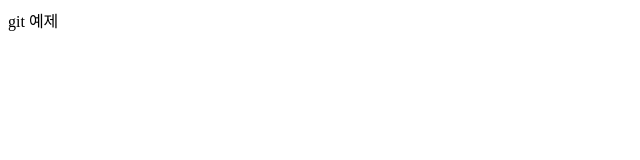
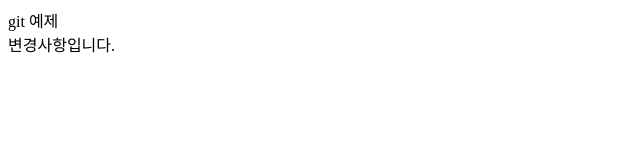
Before and after one commit to Yubyoungok/bukedu5, a plain HTML site: page index.html in a window 1280 px wide. Shown: the whole page, without its empty margins (0-640 px from the left). Drawn offline with Linux system fonts and the light colour scheme.

Commit message:
add text

```diff
--- a/index.html
+++ b/index.html
@@ -6,5 +6,6 @@
 </head>
 <body>
     <div>git 예제</div>
+    변경사항입니다.
 </body>
 </html>
```
